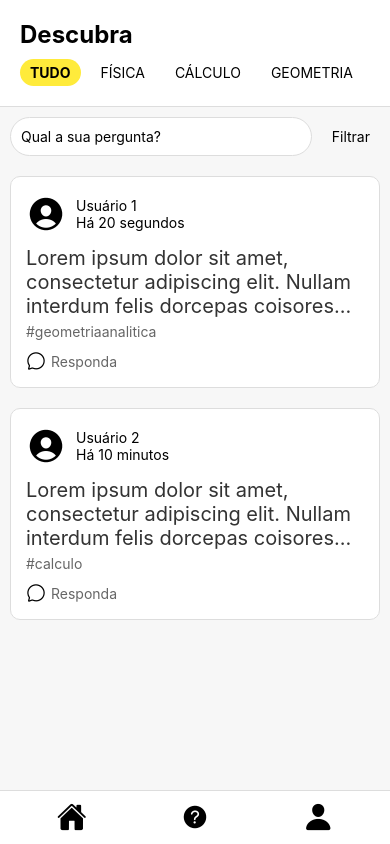
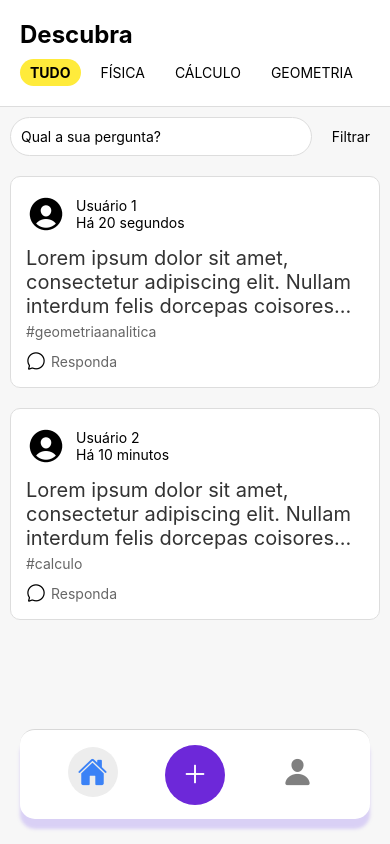
Before and after one commit to bealomes/EurekaAPP, a React Native app in the folder testing_app/: screen /Feed in a window 390 px wide. Built offline with nearby package versions, Linux system fonts and the light colour scheme.

Commit message:
poorly does the navigator

```diff
--- a/testing_app/App.js
+++ b/testing_app/App.js
@@ -1,12 +1,10 @@
+// App.js
 import * as React from 'react';
-import { View, Text } from 'react-native';
 import { NavigationContainer } from '@react-navigation/native';
 import { createNativeStackNavigator } from '@react-navigation/native-stack';
-
 import Login from './components/Login';
 import Cadastro from './components/Cadastro';
-import Profile from './components/Profile';
-import Feed from './components/Feed';
+import TabNavigator from './components/TabNavigator';
 
 const Stack = createNativeStackNavigator();
 
@@ -14,10 +12,9 @@ function App() {
   return (
     <NavigationContainer>
       <Stack.Navigator>
-        {/* <Stack.Screen name="Login" component={Login} options={{headerShown: false,}}/>
-        <Stack.Screen name="Cadastro" component={Cadastro} options={{headerShown: false,}} />
-        <Stack.Screen name="Profile" component={Profile} options={{headerShown: false,}}/> */}
-        <Stack.Screen name="Feed" component={Feed} options={{headerShown: false,}}/>
+        <Stack.Screen name="Login" component={Login} options={{ headerShown: false }} />
+        <Stack.Screen name="Cadastro" component={Cadastro} options={{ headerShown: false }} />
+        <Stack.Screen name="Feed" component={TabNavigator} options={{ headerShown: false }} />
       </Stack.Navigator>
     </NavigationContainer>
   );
--- /dev/null
+++ b/testing_app/components/CustomTabBarButton.js
@@ -0,0 +1,28 @@
+// components/CustomTabBarButton.js
+import React from 'react';
+import { TouchableOpacity, StyleSheet, View } from 'react-native';
+import Icon from 'react-native-vector-icons/Ionicons';
+
+const CustomTabBarButton = ({ children, onPress }) => (
+  <TouchableOpacity style={styles.container} onPress={onPress}>
+    <View style={styles.button}>{children}</View>
+  </TouchableOpacity>
+);
+
+const styles = StyleSheet.create({
+  container: {
+    justifyContent: 'center',
+    alignItems: 'center',
+  },
+  button: {
+    width: 60,
+    height: 60,
+    borderRadius: 30,
+    backgroundColor: '#6D28D9',
+    justifyContent: 'center',
+    alignItems: 'center',
+    elevation: 5,
+  },
+});
+
+export default CustomTabBarButton;
--- a/testing_app/components/Feed.js
+++ b/testing_app/components/Feed.js
@@ -52,11 +52,11 @@ const FeedScreen = () => {
         renderItem={({ item }) => <PostItem {...item} />}
         keyExtractor={item => item.id}
       />
-      <View style={styles.footer}>
+      {/* <View style={styles.footer}>
         <TouchableOpacity><Icon name="home" size={30} color="#000" /></TouchableOpacity>
         <TouchableOpacity onPress={toggleModal}><Icon name="help-circle" size={30} color="#000" /></TouchableOpacity>
         <TouchableOpacity><Icon name="person" size={30} color="#000" /></TouchableOpacity>
-      </View>
+      </View> */}
       <Modal
         transparent={true}
         visible={isModalVisible}
--- a/testing_app/components/Login.js
+++ b/testing_app/components/Login.js
@@ -1,5 +1,5 @@
 import React, { useState } from 'react';
-import { View, Text, TextInput, TouchableOpacity, CheckBox, StyleSheet, Image, Alert } from 'react-native';
+import { View, Text, TextInput, TouchableOpacity, StyleSheet, Image, Alert } from 'react-native';
 import icon from './../assets/eureka-icon.png';
 import { getUser, setLoggedUser, getLoggedUser } from './databases'; // Importando as funções do Database.js
 
@@ -14,7 +14,7 @@ const LoginScreen = ({ navigation }) => {
         if (user.senha === password) {
           // Set user in async storage as logged in
           await setLoggedUser(user);
-          navigation.navigate('Profile', { user });
+          navigation.navigate('Feed', { screen: 'Profile', params: { user } });
         } else {
           Alert.alert('Erro', 'Senha incorreta');
         }
@@ -30,9 +30,8 @@ const LoginScreen = ({ navigation }) => {
   const checkLoggedIn = async () => {
     try{
       const user = await getLoggedUser();
-      console.log(user)
       if (user !== null) {
-        navigation.navigate('Profile', { user });
+        navigation.navigate('Feed', { screen: 'Profile', params: { user } });
       }
     } catch (error) {
       console.error('Failed to fetch the user from storage', error);
@@ -131,14 +130,6 @@ const styles = StyleSheet.create({
     color: '#3b82f6',
     marginBottom: 20,
   },
-  checkboxContainer: {
-    flexDirection: 'row',
-    alignItems: 'center',
-    marginBottom: 20,
-  },
-  checkboxLabel: {
-    marginLeft: 8,
-  },
   loginButton: {
     backgroundColor: '#3b82f6',
     borderRadius: 10,
--- a/testing_app/components/Profile.js
+++ b/testing_app/components/Profile.js
@@ -100,7 +100,7 @@ const ProfileScreen = ({ navigation }) => {
         )}
       </ScrollView>
 
-      <View style={styles.footer}>
+      {/* <View style={styles.footer}>
         <TouchableOpacity>
           <Text style={styles.footerIcon}>🏠</Text>
         </TouchableOpacity>
@@ -110,7 +110,7 @@ const ProfileScreen = ({ navigation }) => {
         <TouchableOpacity>
           <Text style={styles.footerIcon}>👤</Text>
         </TouchableOpacity>
-      </View>
+      </View> */}
     </View>
   );
 };
--- /dev/null
+++ b/testing_app/components/TabNavigator.js
@@ -0,0 +1,162 @@
+// components/TabNavigator.js
+import React, { useState } from 'react';
+import { View, Text, Modal, TextInput, TouchableOpacity, StyleSheet } from 'react-native';
+import { createBottomTabNavigator } from '@react-navigation/bottom-tabs';
+import Icon from 'react-native-vector-icons/Ionicons';
+import CustomTabBarButton from './CustomTabBarButton';
+import Feed from './Feed';
+import Profile from './Profile';
+
+const Tab = createBottomTabNavigator();
+
+function TabNavigator() {
+  const [isModalVisible, setModalVisible] = useState(false);
+
+  const toggleModal = () => {
+    setModalVisible(!isModalVisible);
+  };
+
+  return (
+    <React.Fragment>
+      <Tab.Navigator
+        screenOptions={({ route }) => ({
+          tabBarIcon: ({ color, size, focused }) => {
+            let iconName;
+            let backgroundColor = focused ? '#EDEDED' : 'transparent';
+
+            if (route.name === 'Feed') {
+              iconName = 'home';
+            } else if (route.name === 'Profile') {
+              iconName = 'person';
+            }
+
+            return (
+              <View style={{ ...styles.iconContainer, backgroundColor }}>
+                <Icon name={iconName} size={30} color={color} />
+              </View>
+            );
+          },
+          tabBarActiveTintColor: '#3B82F6',
+          tabBarInactiveTintColor: 'gray',
+          tabBarShowLabel: false,
+          tabBarStyle: {
+            position: 'absolute',
+            bottom: 25,
+            left: 20,
+            right: 20,
+            elevation: 0,
+            backgroundColor: '#ffffff',
+            borderRadius: 15,
+            height: 90,
+            shadowColor: '#7F5DF0',
+            shadowOffset: {
+              width: 0,
+              height: 10,
+            },
+            shadowOpacity: 0.25,
+            shadowRadius: 3.5,
+            elevation: 5,
+          },
+        })}
+      >
+        <Tab.Screen name="Feed" component={Feed} options={{ headerShown: false }} />
+        <Tab.Screen
+          name="AddQuestion"
+          component={View}
+          options={{
+            tabBarButton: (props) => (
+              <CustomTabBarButton {...props} onPress={toggleModal}>
+                <Icon name="add" size={30} color="#fff" />
+              </CustomTabBarButton>
+            ),
+          }}
+          listeners={{
+            tabPress: (e) => {
+              e.preventDefault();
+              toggleModal();
+            },
+          }}
+        />
+        <Tab.Screen name="Profile" component={Profile} options={{ headerShown: false }} />
+      </Tab.Navigator>
+
+      <Modal
+        transparent={true}
+        visible={isModalVisible}
+        animationType="slide"
+      >
+        <View style={modalStyles.modalOverlay}>
+          <View style={modalStyles.modalContainer}>
+            <TouchableOpacity style={modalStyles.closeButton} onPress={toggleModal}>
+              <Icon name="close" size={24} color="#fff" />
+            </TouchableOpacity>
+            <Text style={modalStyles.modalTitle}>Faça sua pergunta!</Text>
+            <TextInput
+              style={modalStyles.textInput}
+              placeholder="Digite sua pergunta aqui..."
+              multiline
+            />
+            <TouchableOpacity style={modalStyles.submitButton}>
+              <Text style={modalStyles.submitButtonText}>Pergunte</Text>
+            </TouchableOpacity>
+          </View>
+        </View>
+      </Modal>
+    </React.Fragment>
+  );
+}
+
+const styles = StyleSheet.create({
+  iconContainer: {
+    width: 50,
+    height: 50,
+    borderRadius: 25,
+    justifyContent: 'center',
+    alignItems: 'center',
+    marginBottom: 5,
+  },
+});
+
+const modalStyles = StyleSheet.create({
+  modalOverlay: {
+    flex: 1,
+    backgroundColor: 'rgba(93, 64, 216, 0.5)',
+    justifyContent: 'center',
+    alignItems: 'center',
+  },
+  modalContainer: {
+    width: '80%',
+    backgroundColor: '#6D28D9',
+    padding: 20,
+    borderRadius: 10,
+    alignItems: 'center',
+  },
+  closeButton: {
+    alignSelf: 'flex-end',
+  },
+  modalTitle: {
+    fontSize: 18,
+    fontWeight: 'bold',
+    color: '#fff',
+    marginBottom: 20,
+  },
+  textInput: {
+    width: '100%',
+    height: 100,
+    backgroundColor: '#F0F0F0',
+    borderRadius: 10,
+    padding: 10,
+    marginBottom: 20,
+  },
+  submitButton: {
+    backgroundColor: '#3B82F6',
+    padding: 10,
+    borderRadius: 10,
+  },
+  submitButtonText: {
+    color: '#fff',
+    fontWeight: 'bold',
+  },
+});
+
+export default TabNavigator;
--- a/testing_app/package.json
+++ b/testing_app/package.json
@@ -12,6 +12,7 @@
     "@expo/metro-runtime": "~3.2.1",
     "@expo/ngrok": "^4.1.3",
     "@react-native-async-storage/async-storage": "^1.23.1",
+    "@react-navigation/bottom-tabs": "^6.5.20",
     "@react-navigation/native": "^6.1.17",
     "@react-navigation/native-stack": "^6.9.26",
     "@react-navigation/stack": "^6.3.29",
@@ -22,6 +23,7 @@
     "react-native": "0.74.2",
     "react-native-safe-area-context": "^4.10.5",
     "react-native-screens": "^3.32.0",
+    "react-native-vector-icons": "^10.1.0",
     "react-native-web": "~0.19.10"
   },
   "devDependencies": {
```
Also changed, not shown: 1 other file (tests, documents, lock files or other folders).
